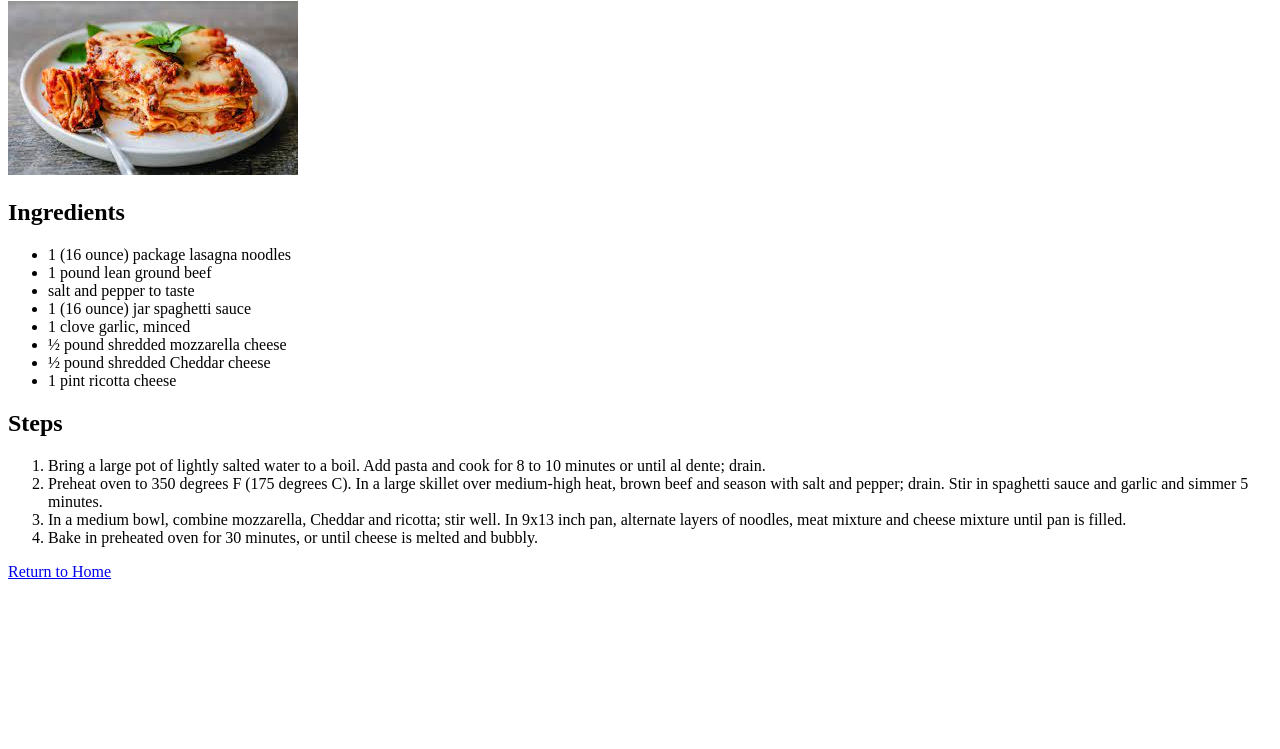
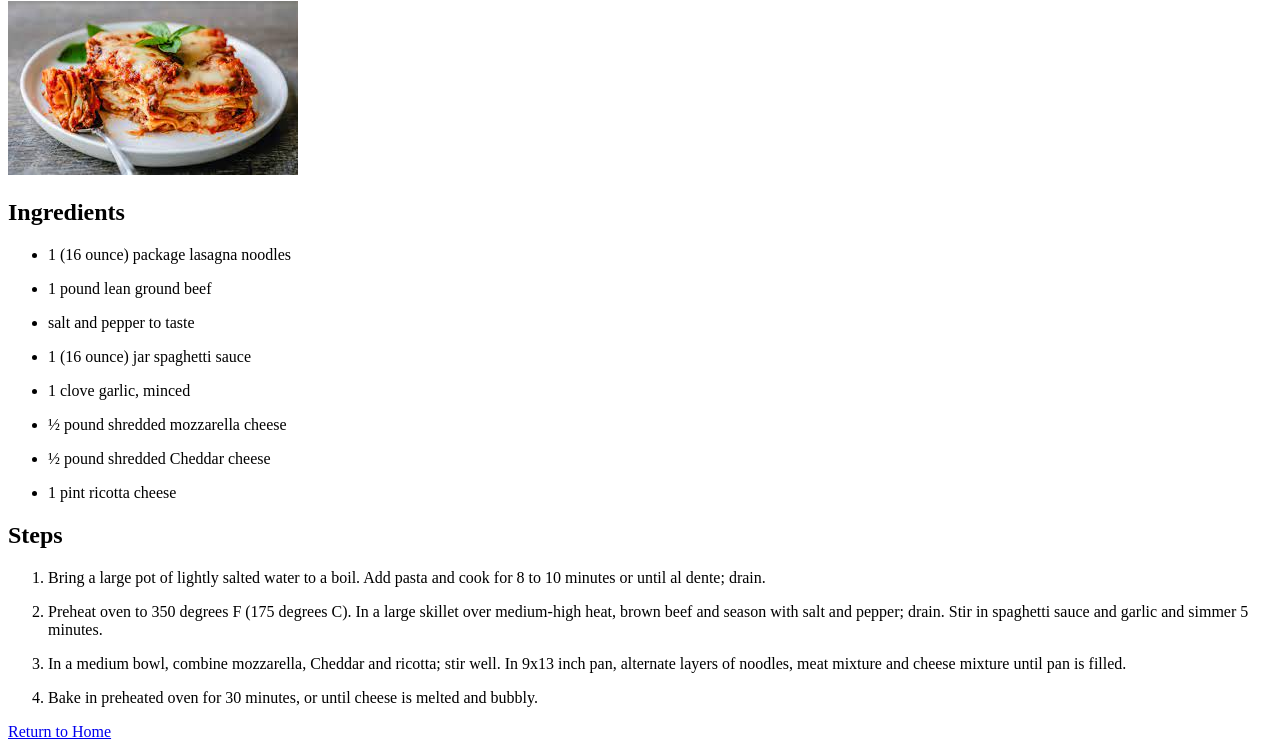
Before and after one commit to BradleyBuckets/odin-recipes, a plain HTML site: page recipes/lasagna.html in a window 1280 px wide. Shown: the part 79-828 px from the top of the page. Before the commit the page ends 800 px from the top, so only its background shows below. Drawn offline with Linux system fonts and the light colour scheme.

Commit message:
Change format of lasagna.html to match pizza.html

```diff
--- a/recipes/lasagna.html
+++ b/recipes/lasagna.html
@@ -11,21 +11,45 @@
     <img src="../images/lasagna.jpeg" alt="lasagna">
     <h2>Ingredients</h2>
     <ul>
-        <li>1 (16 ounce) package lasagna noodles</li>
-        <li>1 pound lean ground beef</li>
-        <li>salt and pepper to taste</li>
-        <li>1 (16 ounce) jar spaghetti sauce</li>
-        <li>1 clove garlic, minced</li>
-        <li>½ pound shredded mozzarella cheese </li>
-        <li>½ pound shredded Cheddar cheese </li>
-        <li>1 pint ricotta cheese</li>
+        <li>
+            <p>1 (16 ounce) package lasagna noodles</p>
+        </li>
+        <li>
+            <p>1 pound lean ground beef</p>
+        </li>
+        <li>
+            <p>salt and pepper to taste</p>
+        </li>
+        <li>
+            <p>1 (16 ounce) jar spaghetti sauce</p>
+        </li>
+        <li>
+            <p>1 clove garlic, minced</p>
+        </li>
+        <li>
+            <p>½ pound shredded mozzarella cheese</p>
+        </li>
+        <li>
+            <p>½ pound shredded Cheddar cheese</p>
+        </li>
+        <li>
+            <p>1 pint ricotta cheese</p>
+        </li>
     </ul>
     <h2>Steps</h2>
     <ol>
-        <li>Bring a large pot of lightly salted water to a boil. Add pasta and cook for 8 to 10 minutes or until al dente; drain.</li>
-        <li>Preheat oven to 350 degrees F (175 degrees C). In a large skillet over medium-high heat, brown beef and season with salt and pepper; drain. Stir in spaghetti sauce and garlic and simmer 5 minutes.</li>
-        <li>In a medium bowl, combine mozzarella, Cheddar and ricotta; stir well. In 9x13 inch pan, alternate layers of noodles, meat mixture and cheese mixture until pan is filled.</li>
-        <li>Bake in preheated oven for 30 minutes, or until cheese is melted and bubbly.</li>
+        <li>
+            <p>Bring a large pot of lightly salted water to a boil. Add pasta and cook for 8 to 10 minutes or until al dente; drain.</p>
+        </li>
+        <li>
+            <p>Preheat oven to 350 degrees F (175 degrees C). In a large skillet over medium-high heat, brown beef and season with salt and pepper; drain. Stir in spaghetti sauce and garlic and simmer 5 minutes.</p>
+        </li>
+        <li>
+            <p>In a medium bowl, combine mozzarella, Cheddar and ricotta; stir well. In 9x13 inch pan, alternate layers of noodles, meat mixture and cheese mixture until pan is filled.</p>
+        </li>
+        <li>
+            <p>Bake in preheated oven for 30 minutes, or until cheese is melted and bubbly.</p>
+        </li>
     </ol>
     <a href="../index.html">Return to Home</a>
 </body>
```
